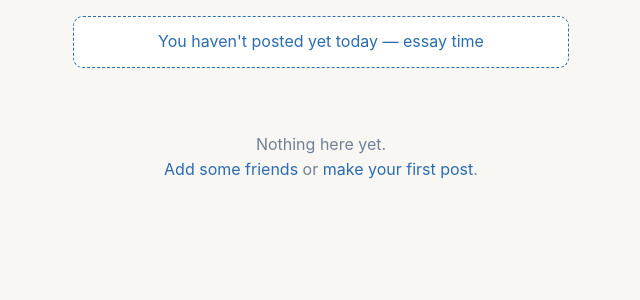
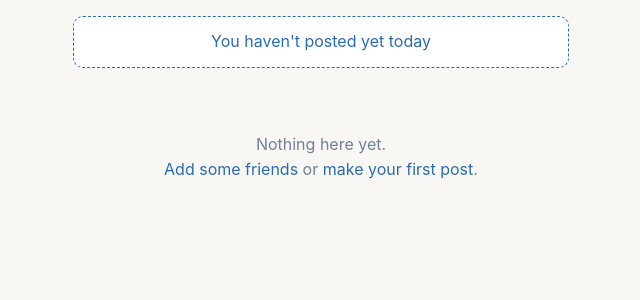
Before and after one commit to mathslug/secretBlog, a Node project: template views/feed.ejs in a window 1280 px wide. Shown: the top 300 px of the page, without its empty margins (319-959 px from the left). Run offline with Node 20 templates, Linux system fonts and the light colour scheme; the template is opened without the code that fills it, so the values that code supplies are empty.

Commit message:
Drop "essay time" suffix from the feed compose nudge
Co-Authored-By: Claude Fable 5 <noreply@anthropic.com>
Claude-Session: https://claude.ai/code/session_017qMGqPVpYM88Qjsvf36Una

```diff
--- a/views/feed.ejs
+++ b/views/feed.ejs
@@ -2,11 +2,7 @@
 <div class="feed">
   <% if (!status.postedToday) { %>
     <div class="compose-nudge">
-      <% if (status.canPhoto) { %>
-        <a href="/new">You haven't posted yet today</a>
-      <% } else { %>
-        <a href="/new">You haven't posted yet today — essay time</a>
-      <% } %>
+      <a href="/new">You haven't posted yet today</a>
     </div>
   <% } %>
 
```
